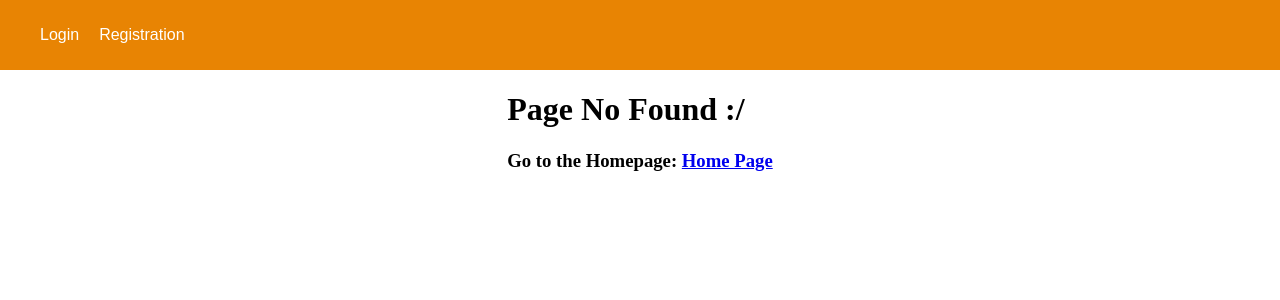
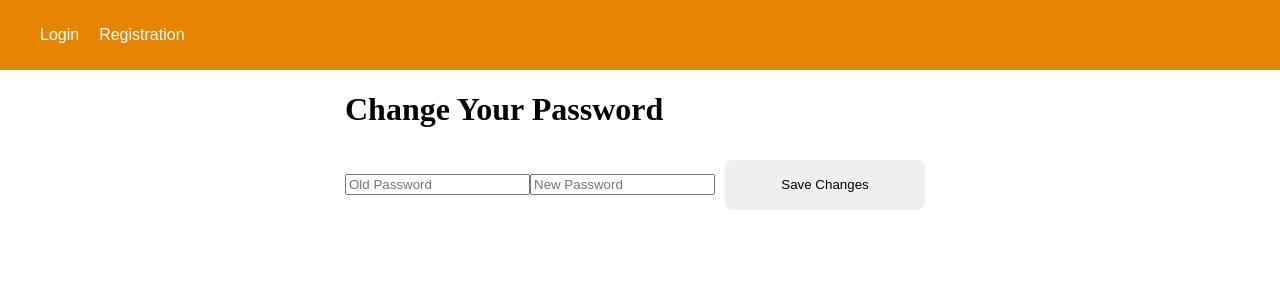
Before and after one commit to RylandAdams/PostaGram_Social_Media, a React (Create React App) app in the folder client/: page /changepassword in a window 1280 px wide. Shown: the top 300 px of the page. Built offline with nearby package versions, Linux system fonts and the light colour scheme; no server answers.

Commit message:
password change page with working functionality

```diff
--- a/client/src/App.js
+++ b/client/src/App.js
@@ -8,6 +8,8 @@
 import Login from './pages/Login';
 import Profile from './pages/Profile';
 import PageNotFound from './pages/PageNotFound';
+import ChangePassword from './pages/ChangePassword';
+
 import { AuthContext } from './helpers/AuthContext';
 import { useState, useEffect } from 'react';
 import axios from 'axios';
@@ -94,6 +96,11 @@
 							element={<Profile />}
 						/>
 						<Route
+							path='/changepassword'
+							exact
+							element={<ChangePassword />}
+						/>
+						<Route
 							path='*'
 							exact
 							element={<PageNotFound />}
--- /dev/null
+++ b/client/src/pages/ChangePassword.js
@@ -0,0 +1,47 @@
+import React, { useState } from 'react';
+import axios from 'axios';
+
+function ChangePassword() {
+	const [oldPassword, setOldPassword] = useState('');
+	const [newPassword, setNewPassword] = useState('');
+
+	const changePassword = () => {
+		axios
+			.put(
+				'http://localhost:3001/auth/changepassword',
+				{ oldPassword: oldPassword, newPassword: newPassword },
+				{
+					headers: {
+						accessToken: localStorage.getItem('accessToken'),
+					},
+				}
+			)
+			.then((response) => {
+				if (response.data.error) {
+					alert(response.data.error);
+				}
+			});
+	};
+	return (
+		<div>
+			<h1>Change Your Password</h1>
+			<input
+				type='text'
+				placeholder='Old Password'
+				onChange={(event) => {
+					setOldPassword(event.target.value);
+				}}
+			></input>
+			<input
+				type='text'
+				placeholder='New Password'
+				onChange={(event) => {
+					setNewPassword(event.target.value);
+				}}
+			></input>
+			<button onClick={changePassword}>Save Changes</button>
+		</div>
+	);
+}
+
+export default ChangePassword;
--- a/client/src/pages/Profile.js
+++ b/client/src/pages/Profile.js
@@ -1,12 +1,14 @@
-import React, { useEffect, useState } from 'react';
+import React, { useEffect, useState, useContext } from 'react';
 import { useParams } from 'react-router-dom';
 import { useNavigate } from 'react-router-dom';
 import axios from 'axios';
+import { AuthContext } from '../helpers/AuthContext';
 
 function Profile() {
 	let { id } = useParams();
 	const [username, setUsername] = useState('');
 	const [listOfPosts, setListOfPosts] = useState([]);
+	const { authState } = useContext(AuthContext);
 
 	let navigate = useNavigate();
 
@@ -28,6 +30,15 @@
 		<div className='profilePageContainer'>
 			<div className='basicInfo'>
 				<h1>Username: {username}</h1>
+				{authState.username === username && (
+					<button
+						onClick={() => {
+							navigate(`/changepassword`);
+						}}
+					>
+						Change My Password
+					</button>
+				)}
 			</div>
 			<div className='listOfPosts'>
 				{listOfPosts.map((value, key) => {
```
Also changed, not shown: 1 other file (tests, documents, lock files or other folders).
